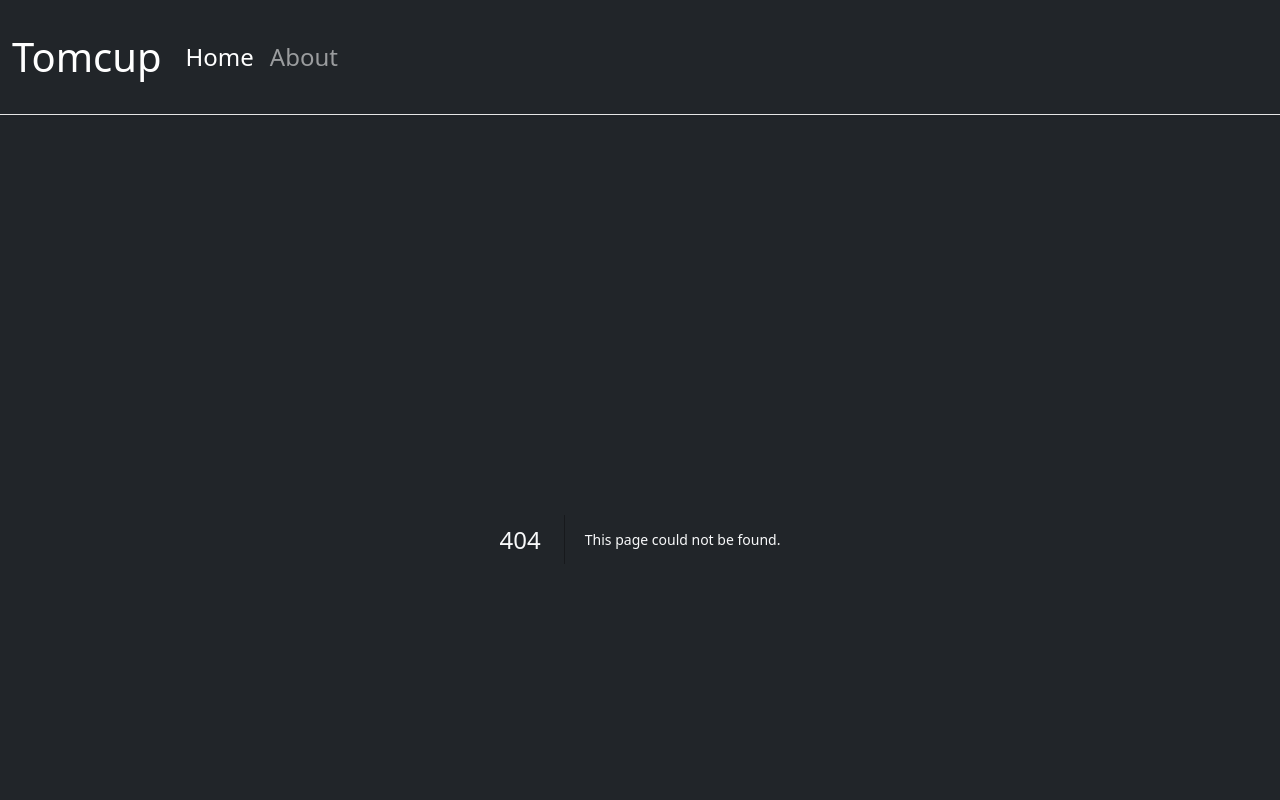
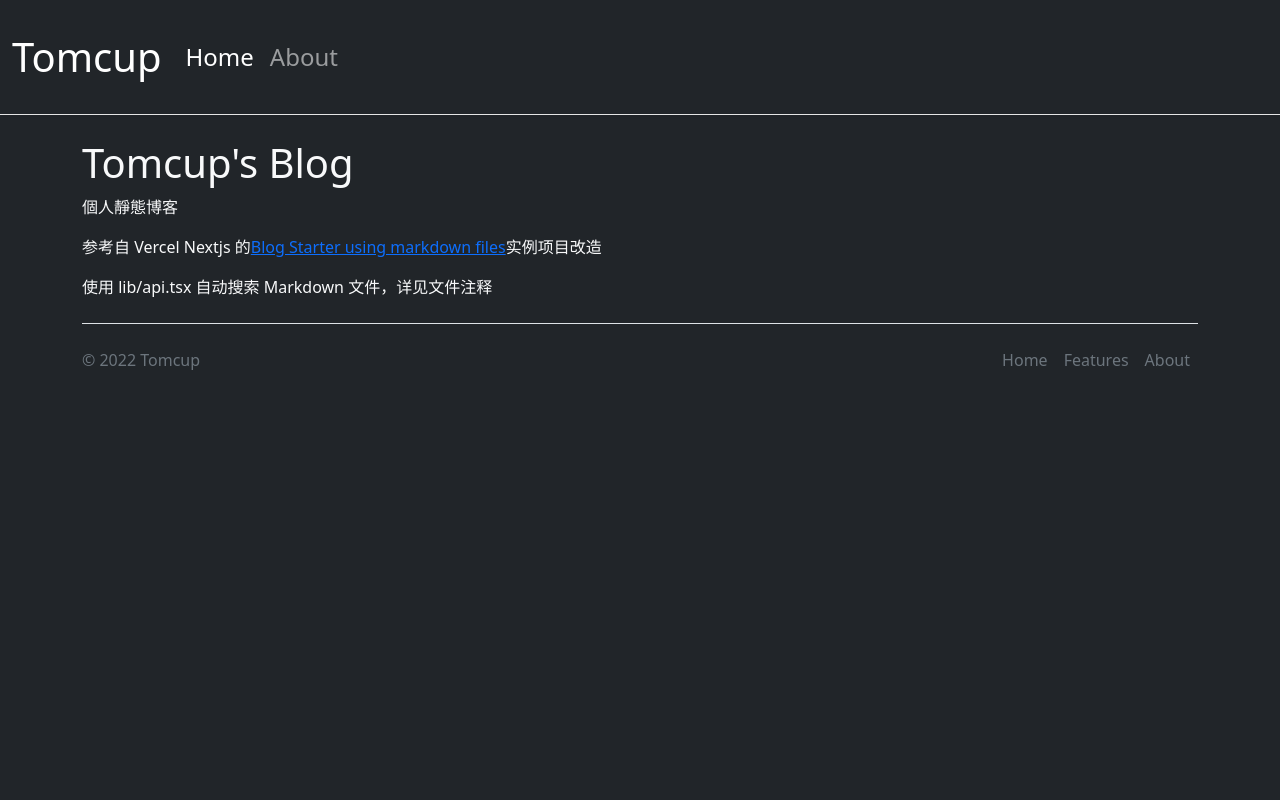
Before and after one commit to tomcup/tomcup.github.io, a Next.js app: page /about in a window 1280 px wide. Before the commit this address had no page. Shown: the top 800 px of the page. Built offline with nearby package versions, Linux system fonts and the light colour scheme.

Commit message:
小改動

```diff
--- a/pages/_app.tsx
+++ b/pages/_app.tsx
@@ -50,10 +50,12 @@ export default function MyApp({ Component, pageProps }: AppProps) {
           </div>
         </nav>
       </header>
-      <Component sytle="position: static;" {...pageProps} />
+      <div className="container">
+        <Component sytle="position: static;" {...pageProps} />
+      </div>
       <div className="container">
         <footer className="d-flex flex-wrap justify-content-between align-items-center py-3 my-4 border-top">
-          <p className="col-md-4 mb-0 text-muted">© 2022 Topcup</p>
+          <p className="col-md-4 mb-0 text-muted">© 2022 Tomcup</p>
 
           <ul className="nav col-md-4 justify-content-end">
             <li className="nav-item">
@@ -62,12 +64,12 @@ export default function MyApp({ Component, pageProps }: AppProps) {
               </a>
             </li>
             <li className="nav-item">
-              <a href="#" className="nav-link px-2 text-muted">
+              <a href="#" className="nav-link px-2 text-muted disabled">
                 Features
               </a>
             </li>
             <li className="nav-item">
-              <a href="#" className="nav-link px-2 text-muted">
+              <a href="/about" className="nav-link px-2 text-muted">
                 About
               </a>
             </li>
--- /dev/null
+++ b/pages/about.tsx
@@ -0,0 +1,20 @@
+import Link from "next/link";
+
+export default function About(){
+    return (
+      <>
+        <h1>Tomcup's Blog</h1>
+        <div>
+          <p>個人靜態博客</p>
+          <p>
+            参考自 Vercel Nextjs 的
+            <Link href="https://github.com/vercel/next.js/tree/canary/examples/blog-starter">
+              Blog Starter using markdown files
+            </Link>
+            实例项目改造
+          </p>
+          <p>使用 lib/api.tsx 自动搜索 Markdown 文件，详见文件注释</p>
+        </div>
+      </>
+    );
+}
--- a/pages/features/[...slug].tsx
+++ b/pages/features/[...slug].tsx
@@ -31,7 +31,7 @@ export default function Post({ post, feature }: Props) {
   }, []);
   return (
     <>
-      <main className="container">
+      <main>
         {router.isFallback ? (
           <>
             <h1>Loading...</h1>
--- a/pages/posts/[slug].tsx
+++ b/pages/posts/[slug].tsx
@@ -22,7 +22,7 @@ export default function Post({ post }: Props) {
   }, []);
   return (
     <>
-      <main className="container">
+      <main>
         {router.isFallback ? (
           <>
             <h1>Loading...</h1>
```
Also changed, not shown: _posts/features/document/Home.md (+4 -2 lines), _posts/features/document/Manual.md (+4 -3 lines), _posts/features/document/Technique.md (+4 -4 lines), 2 other files (tests, documents, lock files or other folders).
